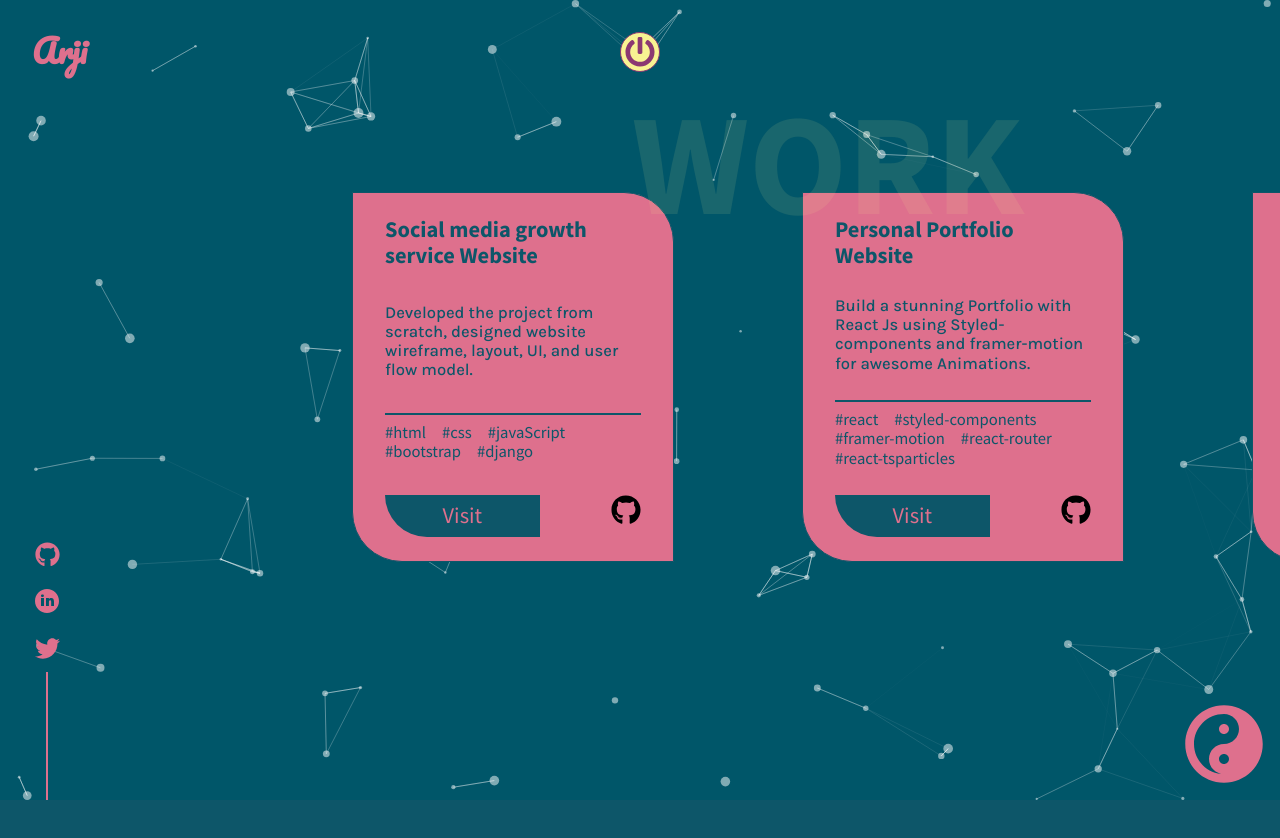
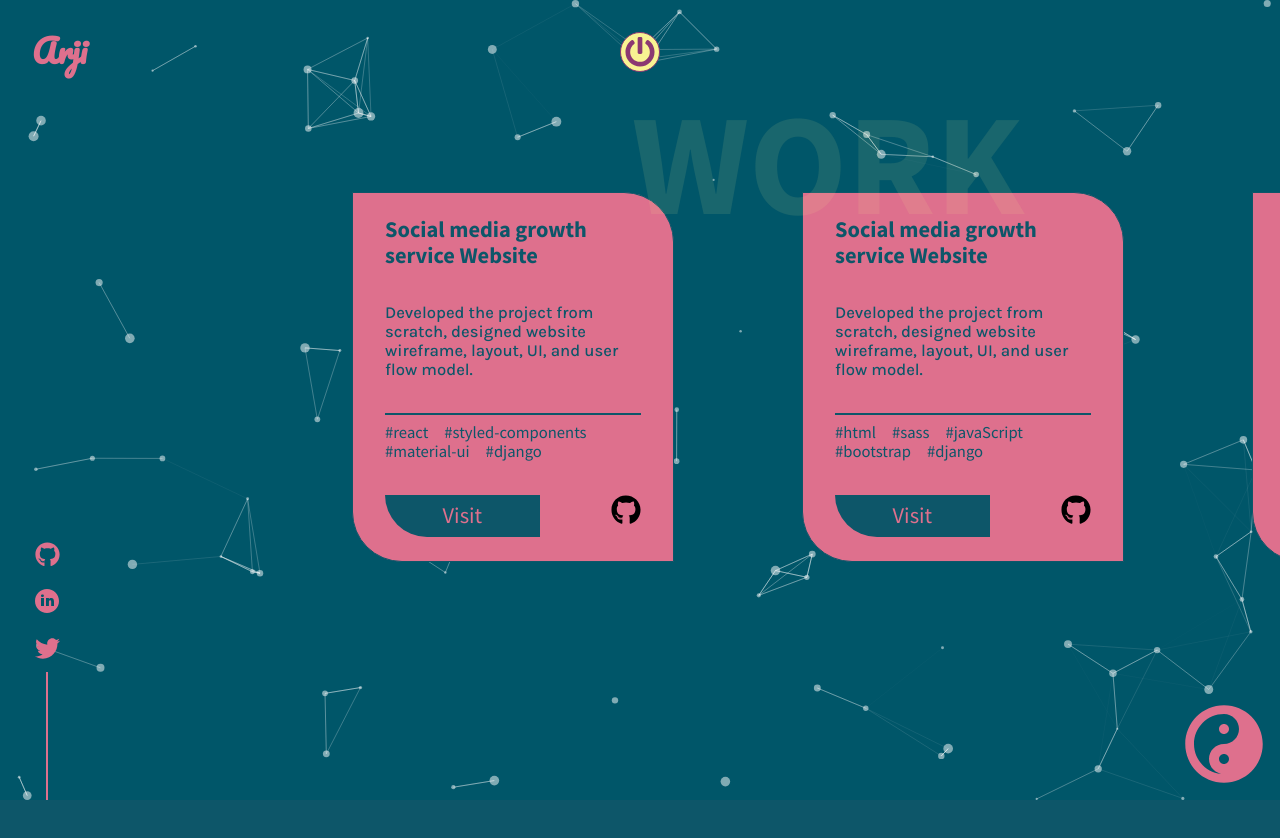
Before and after one commit to arjang-psh/portfolio-react, a React (Create React App) app: page /work in a window 1280 px wide. Shown: the top 838 px of the page. Built offline with nearby package versions, Linux system fonts and the light colour scheme.

Commit message:
"new project is added"

```diff
--- a/src/data/WorkData.js
+++ b/src/data/WorkData.js
@@ -3,13 +3,22 @@ export const Work = [
         id: 1,
         name: "Social media growth service Website",
         description: "Developed the project from scratch, designed website wireframe, layout, UI, and user flow model.",
-        tags: ["html", "css", "javaScript", "bootstrap", "django"],
+        tags: ["react", "styled-components", "material-ui", "django"],
+
+        demo: "https://liketank.com",
+        github: "https://github.com/arjang-psh/"
+    },
+    {
+        id: 2,
+        name: "Social media growth service Website",
+        description: "Developed the project from scratch, designed website wireframe, layout, UI, and user flow model.",
+        tags: ["html", "sass", "javaScript", "bootstrap", "django"],
 
         demo: "https://likeswave.com",
         github: "https://github.com/arjang-psh/"
     },
     {
-        id: 2,
+        id: 3,
         name: "Personal Portfolio Website",
         description: "Build a stunning Portfolio with React Js using Styled-components and framer-motion for awesome Animations.",
         tags: ["react", "styled-components", "framer-motion", "react-router", "react-tsparticles"],
@@ -18,7 +27,7 @@ export const Work = [
         github: "https://github.com/arjang-psh/portfolio-react"
 
     }, {
-        id: 3,
+        id: 4,
         name: "LinkedIn Clone",
         description: "Create a full stack, LinkedIn clone using React, Firebase, Redux, and Styled Component.",
         tags: ["react", "styled-components", "firebase", "redux", "google-authentication", "netlify"],
@@ -27,7 +36,7 @@ export const Work = [
         github: "https://github.com/arjang-psh/linkedin-react"
     },
     {
-        id: 4,
+        id: 5,
         name: "Netflix Clone Website",
         description: "A Netflix clone useing React Js and real API functioning to fetch updated data from TMBD api.",
         tags: ["react", "styled-components", "react-router", "netlify"],
@@ -37,7 +46,7 @@ export const Work = [
 
     },
     {
-        id: 5,
+        id: 6,
         name: "Goal Tracker Application",
         description: "A simple Goal-Tracker application using React Js",
         tags: ["react", "css-madules"],
```
